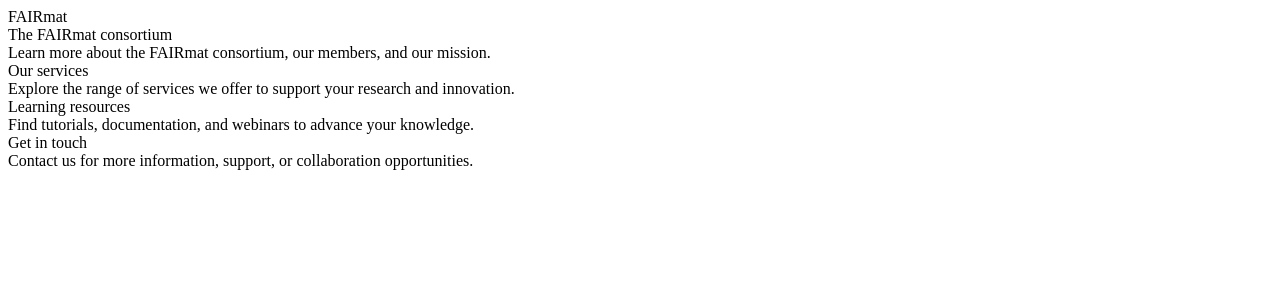
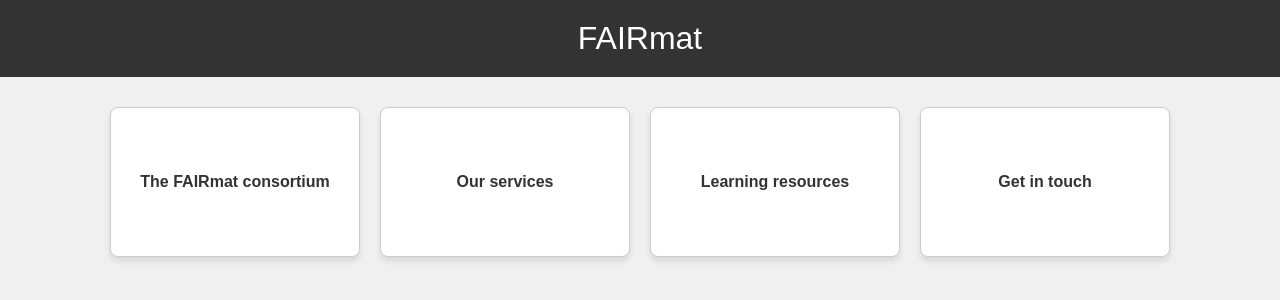
Before and after one commit to FAIRmat-NFDI/FAIRmat_digital_flyer, a plain HTML site: page index.html in a window 1280 px wide. Drawn offline with Linux system fonts and the light colour scheme.

Commit message:
Update index.html

```diff
--- a/index.html
+++ b/index.html
@@ -4,7 +4,7 @@
   <meta charset="UTF-8">
   <meta name="viewport" content="width=device-width, initial-scale=1">
   <title>FAIRmat Digital Flyer</title>
-  <link rel="stylesheet" href="flyer_styles.css">
+  <link rel="stylesheet" href="fly_styles.css">
 </head>
 <body>
   <!-- Header Section -->
```
